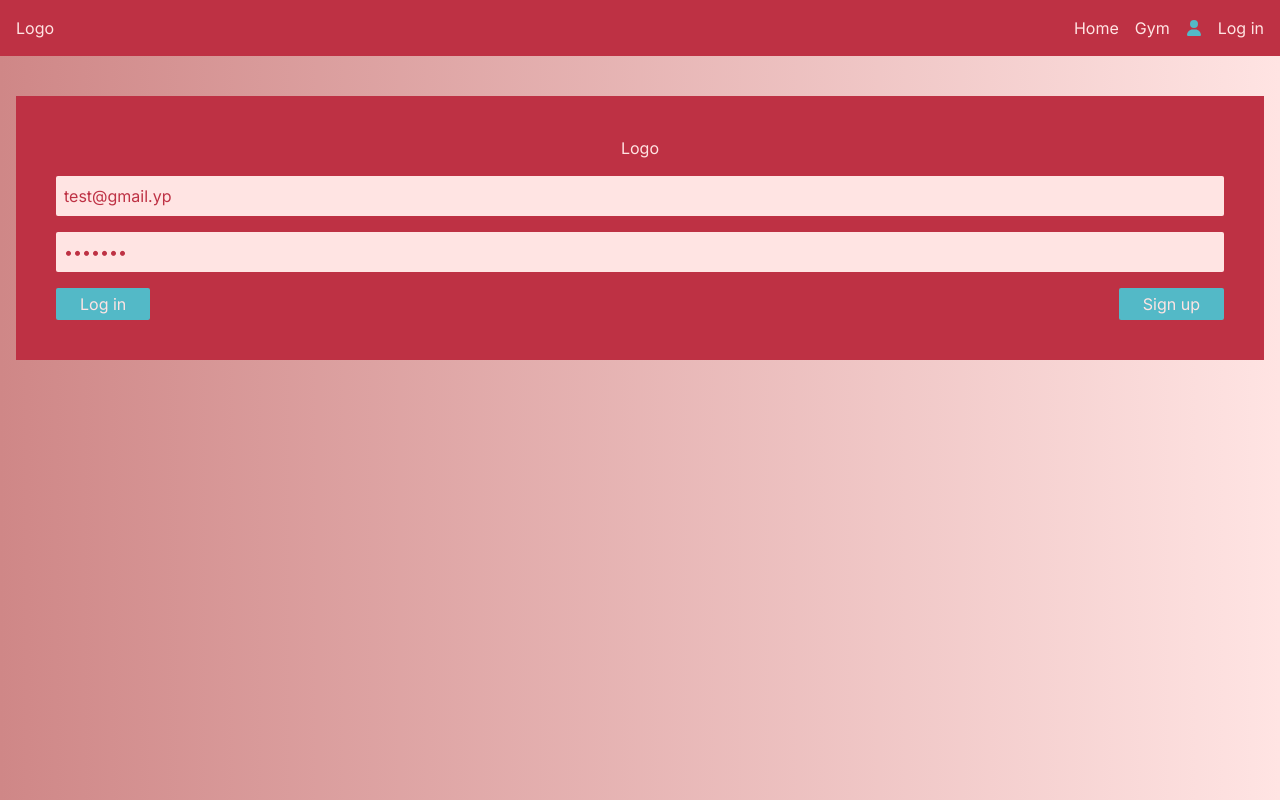
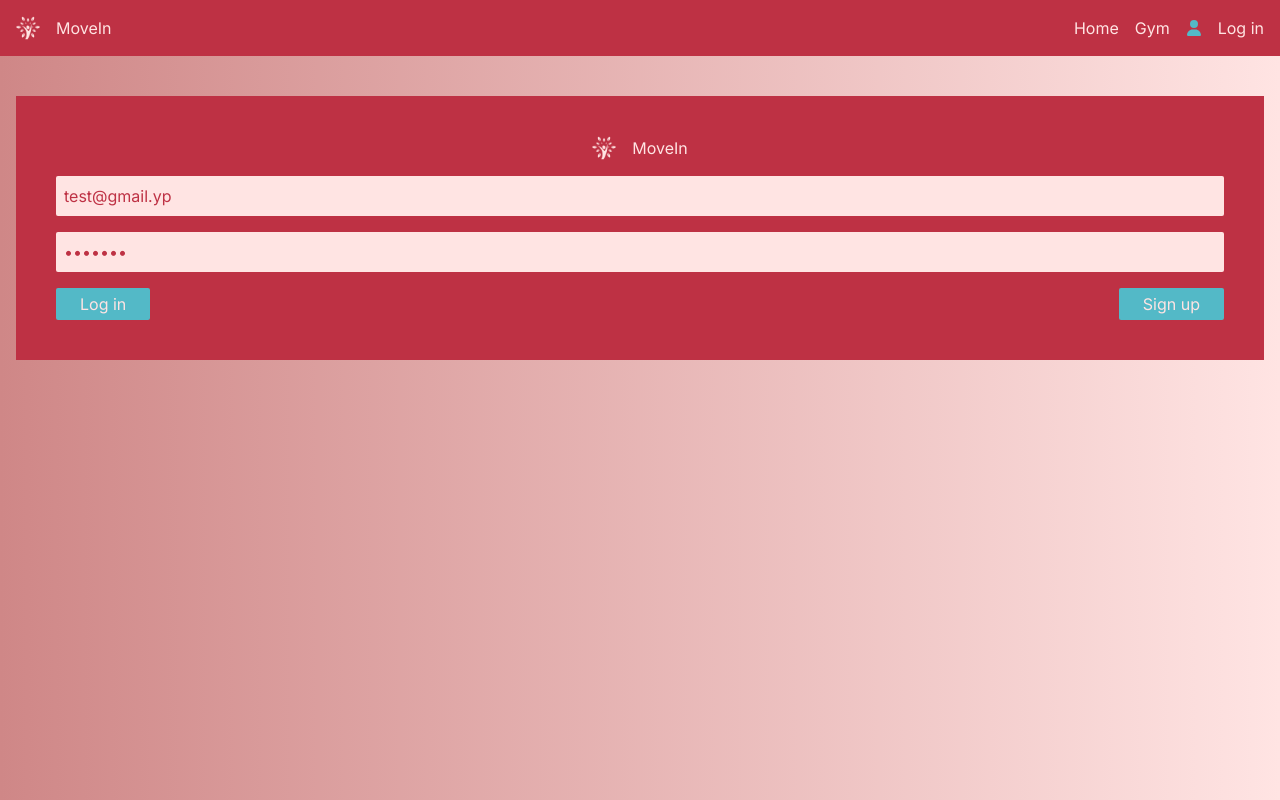
Before and after one commit to YiPei1994/wemove, a Next.js app: page /login in a window 1280 px wide. Built offline with nearby package versions, Linux system fonts and the light colour scheme.

Commit message:
fix - bugs

```diff
--- a/app/globals.css
+++ b/app/globals.css
@@ -1,6 +1,7 @@
 @tailwind base;
 @tailwind components;
 @tailwind utilities;
+@import url("https://fonts.googleapis.com/css2?family=Libre+Baskerville:ital,wght@0,400;0,700;1,400&family=Roboto+Mono:wght@300;400;500;600;700&display=swap");
 
 /****
 60: #BE3144
@@ -11,6 +12,10 @@ gradiet:  #CF8787 , #FFE4E3
 
 body {
   color: #ffe4e3;
+  font-family: "Roboto Mono", monospace;
+  font-optical-sizing: auto;
+  font-weight: 400;
+  font-style: normal;
 }
 
 input,
--- a/app/gym/[typeslug]/page.tsx
+++ b/app/gym/[typeslug]/page.tsx
@@ -34,7 +34,7 @@ const GymExercisepage = ({ params }: pageProps) => {
         {exercises?.map((exercise) => (
           <Link
             key={exercise.slug}
-            className="px-2 py-2  bg-[#FFE4E3] text-[#be3144]  rounded-sm uppercase w-[auto] "
+            className="px-4 py-2  bg-[#FFE4E3] text-[#be3144]  rounded-sm uppercase w-[auto] "
             href={`/gym/${query}/${exercise.slug}`}
           >
             <Exercise exercise={exercise} />
--- a/components/auth/LogIn.tsx
+++ b/components/auth/LogIn.tsx
@@ -4,6 +4,8 @@ import Link from "next/link";
 import { FormEvent, useState } from "react";
 import { useLogin } from "./useLogin";
 import { useRouter } from "next/navigation";
+
+import Logo from "../header/Logo";
 
 function LogIn() {
   const [email, setEmail] = useState("test@gmail.yp");
@@ -25,7 +27,7 @@ function LogIn() {
   }
   return (
     <div className="flex justify-center flex-col gap-4 m-4 p-10 items-center mt-10 bg-[#be3144]">
-      <div>Logo</div>
+      <Logo />
       <form className="flex flex-col gap-4 w-full" onSubmit={handleSubmit}>
         <div className="flex flex-col gap-2">
           <input
--- a/components/auth/SignUp.tsx
+++ b/components/auth/SignUp.tsx
@@ -6,6 +6,7 @@ import { zodResolver } from "@hookform/resolvers/zod";
 import { useRouter } from "next/navigation";
 import { useSignup } from "./useSignup";
 import { useState } from "react";
+import Logo from "../header/Logo";
 function SignUp() {
   const [displayConfirm, setDisplayConfirm] = useState(false);
   const {
@@ -29,7 +30,7 @@ function SignUp() {
   }
   return (
     <div className="flex justify-center flex-col gap-4 m-4 p-10 items-center mt-10 bg-[#be3144]">
-      <div>Logo</div>
+      <Logo />
       {!displayConfirm && (
         <form
           className="flex flex-col gap-4 w-full"
--- a/components/exercises/ExerciseDetailForm.tsx
+++ b/components/exercises/ExerciseDetailForm.tsx
@@ -121,8 +121,8 @@ function ExerciseDetailForm({
 
   function handleCalculateAvePerformance() {
     const sumOfPerformances = sets.reduce((acc, cur) => acc + cur.set, 0);
-    const averagePerformancePerSet = Math.floor(
-      sumOfPerformances / sets.length
+    const averagePerformancePerSet = (sumOfPerformances / sets.length).toFixed(
+      2
     );
 
     return averagePerformancePerSet;
@@ -130,7 +130,7 @@ function ExerciseDetailForm({
 
   function handleCalculateAvgReps() {
     const sumOfReps = sets.reduce((acc, cur) => acc + cur.rep, 0);
-    const averageRepsPerSet = Math.floor(sumOfReps / sets.length);
+    const averageRepsPerSet = (sumOfReps / sets.length).toFixed(2);
 
     return averageRepsPerSet;
   }
@@ -150,8 +150,8 @@ function ExerciseDetailForm({
       userId,
       exerciseId: slug,
       date: date,
-      avg_performance: avgPerform,
-      avg_reps: avgReps,
+      avg_performance: +avgPerform,
+      avg_reps: +avgReps,
       unit,
     };
 
@@ -176,7 +176,7 @@ function ExerciseDetailForm({
           <div className="flex items-center justify-between gap-4">
             <span>Length:</span>
             <select
-              className="p-2 w-3/5"
+              className="px-2 py-1 w-3/5"
               onChange={(e) => setUnit(e.target.value)}
             >
               <option value="reps">repeats</option>
@@ -195,7 +195,7 @@ function ExerciseDetailForm({
               <input
                 className="w-1/3 px-2"
                 type="number"
-                value={allWeights}
+                value={allWeights === 0 ? "" : allWeights}
                 onChange={(e) => setAllWeights(+e.target.value)}
               />
               <button
@@ -210,7 +210,7 @@ function ExerciseDetailForm({
               <input
                 className="w-1/3 px-2"
                 type="number"
-                value={allReps}
+                value={allReps === 0 ? "" : allReps}
                 onChange={(e) => setAllReps(+e.target.value)}
               />
               <button
@@ -231,18 +231,18 @@ function ExerciseDetailForm({
                 <input
                   id={`set_${i}`}
                   type="number"
-                  className="p-2 w-2/4 my-2"
+                  className="px-2 py-1 w-2/4 my-2"
                   required
-                  value={set.set}
+                  value={set.set === 0 ? "" : set.set}
                   onChange={(e) => handleUpdatePerformance(e, set.id)}
                 />
                 x
                 <input
                   id={`set_${i}`}
                   type="number"
-                  className="p-2 w-1/4"
+                  className="px-2 py-1 w-1/4"
                   required
-                  value={set.rep}
+                  value={set.rep === 0 ? "" : set.rep}
                   onChange={(e) => handleUpdateReps(e, set.id)}
                 />
               </div>
@@ -256,8 +256,8 @@ function ExerciseDetailForm({
                 <input
                   id={`set_${i}`}
                   type="number"
-                  className="p-2 w-2/4 my-2"
-                  value={set.set}
+                  className="px-2 py-1 w-2/4 my-2"
+                  value={set.set === 0 ? "" : set.set}
                   required
                   onChange={(e) => handleUpdatePerformance(e, set.id)}
                 />
@@ -265,9 +265,9 @@ function ExerciseDetailForm({
                 <input
                   id={`set_${i}`}
                   type="number"
-                  className="p-2 w-1/4"
+                  className="px-2 py-1 w-1/4"
                   required
-                  value={set.rep}
+                  value={set.rep === 0 ? "" : set.rep}
                   onChange={(e) => handleUpdateReps(e, set.id)}
                 />
                 <button onClick={(e) => handleDeleteSet(e, set.id)}>
--- a/components/header/Header.tsx
+++ b/components/header/Header.tsx
@@ -1,18 +1,18 @@
 "use client";
 
-import { useState } from "react";
 import { GiHamburgerMenu } from "react-icons/gi";
 import { FaTimes } from "react-icons/fa";
 import MainNav from "./MainNav";
 import { useDisplayNavbar } from "@/store/bearStore/displayUserFrom";
+
+import Logo from "./Logo";
 
 function Header() {
   const { displayNavbar, toggleDisplayNavbar } = useDisplayNavbar();
 
   return (
     <header className="flex w-full justify-between items-center p-4 flex-wrap lg:flex-nowrap bg-[#BE3144]">
-      <div>Logo</div>
-
+      <Logo />
       <button className="block lg:hidden" onClick={() => toggleDisplayNavbar()}>
         {displayNavbar ? (
           <FaTimes className="text-[#53B9C7] " />
--- /dev/null
+++ b/components/header/Logo.tsx
@@ -0,0 +1,22 @@
+import Image from "next/image";
+import Link from "next/link";
+
+function Logo() {
+  return (
+    <div className="flex items-center gap-4">
+      {" "}
+      <Link href="/">
+        <Image
+          loading="lazy"
+          src="/otherIcons/logo.png"
+          alt="chest"
+          width={24}
+          height={24}
+        />
+      </Link>
+      <span>MoveIn</span>
+    </div>
+  );
+}
+
+export default Logo;
--- a/components/user/UserForm.tsx
+++ b/components/user/UserForm.tsx
@@ -124,7 +124,7 @@ function UserForm() {
           <div className="flex justify-between">
             <label htmlFor="bmr">BMR:</label>
             <button type="button" onClick={handleCalculateBMR}>
-              <MdCalculate className="text-3xl" />
+              <MdCalculate className="text-3xl text-[#53B9C7]" />
             </button>
           </div>
           <input
@@ -153,7 +153,7 @@ function UserForm() {
           <div className="flex justify-between ">
             <label htmlFor="calories">Total daily calories:</label>
             <button type="button" onClick={handleCalculateCalories}>
-              <MdCalculate className="text-3xl" />
+              <MdCalculate className="text-3xl text-[#53B9C7]" />
             </button>
           </div>
           <input
```
Also changed, not shown: public/otherIcons/logo.png (added).
